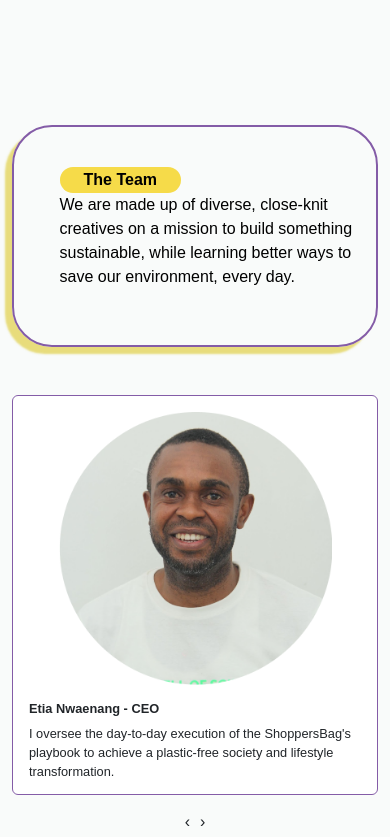
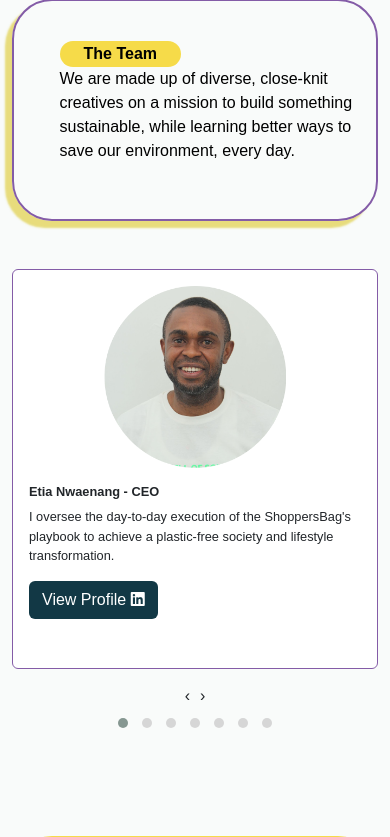
Before and after one commit to prezine/shoppersbag.co, a PHP site: page /about.html in a window 390 px wide. Shown: the part 4141-4978 px from the top of the page. Run offline with PHP 8.4, Linux system fonts and the light colour scheme; some web fonts are replaced.

Commit message:
latest update

```diff
--- a/about.html
+++ b/about.html
@@ -14,7 +14,8 @@
     <!-- <script src="./node_modules/@popperjs/core/dist/umd/popper.min.js"></script> -->
     <!-- <script src="./node_modules/bootstrap/dist/js/bootstrap.min.js"></script> -->
     <script src="https://cdn.jsdelivr.net/npm/bootstrap@5.2.2/dist/js/bootstrap.bundle.min.js"></script>
-    <script src="./assets/bootstrap/bootstrap-5.2.0-dist/js/bootstrap.bundle.js"></script>
+    <!-- <script src="./assets/bootstrap/bootstrap-5.2.0-dist/js/bootstrap.bundle.min.js"></script> -->
+
 
     <!-- CDN -->
     <!-- <script src="https://cdn.jsdelivr.net/npm/@popperjs/core@2.11.6/dist/umd/popper.min.js" integrity="sha384-oBqDVmMz9ATKxIep9tiCxS/Z9fNfEXiDAYTujMAeBAsjFuCZSmKbSSUnQlmh/jp3" crossorigin="anonymous"></script>
@@ -40,7 +41,7 @@
 </head>
 <body>
     <header>
-        <nav class="navbar navbar-expand-lg bg-whit mt-4 mb-5">
+        <nav class="navbar fixed-top navbar-expand-lg bg-white py-3 mb-5">
             <div class="container">
               <a class="navbar-brand " href="index.html"><img src="./assets/images/logo-brand.svg" width="250" alt="" class="ms-0 ms-sm-5"></a>
               <button class="navbar-toggler" type="button" data-bs-toggle="collapse" data-bs-target="#navbarNavAltMarkup" aria-controls="navbarNavAltMarkup" aria-expanded="false" aria-label="Toggle navigation">
@@ -50,7 +51,6 @@
                 <div class="navbar-nav mx-auto">
                   <a class="nav-link custom__nav-link text-capitalize active" aria-current="page" href="about.html">About us</a>
                   <a class="nav-link custom__nav-link ms-4" href="faq.html">FAQ</a>
-                  <!-- <a class="nav-link custom__nav-link ms-4" href="partners.html">Partners</a> -->
                   <a class="nav-link custom__nav-link ms-4 text-capitalize" href="impact.html">Impact</a>
                   <a class="nav-link custom__nav-link ms-4 text-capitalize"  href="blog.html">Blog</a>
                   <a class="nav-link custom__nav-link ms-4 text-capitalize"  href="contact.html">Contact us</a>
@@ -404,7 +404,7 @@
                 <div class="owl-carousel owl-theme d-lg-none d-block">
                     <div class="item" >
                         <div class="card" style="width: 100; height:400px; border: 1px solid #845CA7; font-family: 'Avenir',san-serif;">
-                            <img src="./assets/images/team-1.png" class="card-img-top w-75 mx-auto mt-3" alt="...">
+                            <img src="./assets/images/team-1.png" class="card-img-top w-50 mx-auto mt-3" alt="...">
                             <div class="card-body" style="height: 80;">
                               <h5 class="card-title " style="font-size: .8rem; font-weight:600; height:25;">Etia Nwaenang - CEO</h5>
                               <p class="card-text" style="font-size: .8rem; height: 40;" >I oversee the day-to-day execution of the ShoppersBag's playbook to achieve a plastic-free society and lifestyle transformation.</p>
@@ -414,7 +414,7 @@
                     </div>
                     <div class="item" >
                         <div class="card" style="width: 100; height:400px; border: 1px solid #845CA7; font-family: 'Avenir',san-serif;">
-                            <img src="./assets/images/team-6.png" class="card-img-top w-75 mx-auto mt-3" alt="...">
+                            <img src="./assets/images/team-6.png" class="card-img-top w-50 mx-auto mt-3" alt="...">
                             <div class="card-body" style="height: 80;">
                               <h5 class="card-title " style="font-size: .8rem; font-weight:600; height:25;">Gabriel Edward- Data Analytics and Protection Officer</h5>
                               <p class="card-text" style="font-size: .8rem; height: 40;" >I wear the social lenses from whence the world sees ShoppersBag, daily projecting messages that reflect our brand.</p>
@@ -424,7 +424,7 @@
                     </div>
                     <div class="item" >
                         <div class="card" style="width: 100; height:400px; border: 1px solid #845CA7; font-family: 'Avenir',san-serif;">
-                            <img src="./assets/images/team-2.png" class="card-img-top w-75 mx-auto mt-3" alt="...">
+                            <img src="./assets/images/team-2.png" class="card-img-top w-50 mx-auto mt-3" alt="...">
                             <div class="card-body" style="height: 80;">
                               <h5 class="card-title " style="font-size: .8rem; font-weight:600; height:25;">Akan Ebong - Media and Communication Lead</h5>
                               <p class="card-text" style="font-size: .8rem; height: 30;" >My turf is developing media and strengthening communication assets for ShoppersBag, As a global brand. </p>
@@ -434,7 +434,7 @@
                     </div>
                     <div class="item" >
                         <div class="card" style="width: 100; height:400px; border: 1px solid #845CA7; font-family: 'Avenir',san-serif;">
-                            <img src="./assets/images/team-3.png" class="card-img-top w-75 mx-auto mt-3" alt="...">
+                            <img src="./assets/images/team-3.png" class="card-img-top w-50 mx-auto mt-3" alt="...">
                             <div class="card-body" style="height: 80;">
                               <h5 class="card-title " style="font-size: .8rem; font-weight:600; height:25;"> Mbetobong John - Sustainability Campaign Officer</h5>
                               <p class="card-text" style="font-size: .8rem; height: 40;" >I bring my passion for education, people and planet to communicate sustainability stories and drive awareness.  </p>
@@ -444,7 +444,7 @@
                     </div>
                     <div class="item" >
                         <div class="card" style="width: 100; height:400px; border: 1px solid #845CA7; font-family: 'Avenir',san-serif;">
-                            <img src="./assets/images/team-5.png" class="card-img-top w-75 mx-auto mt-3" alt="...">
+                            <img src="./assets/images/team-5.png" class="card-img-top w-50 mx-auto mt-3" alt="...">
                             <div class="card-body" style="height: 80;">
                               <h5 class="card-title " style="font-size: .8rem; font-weight:600; height:25;">Arit Etuk- Research and Impact Lead</h5>
                               <p class="card-text" style="font-size: .8rem; height: 40;" >I oversee the day-to-day execution of the ShoppersBag's playbook to achieve a plastic-free society and lifestyle transformation.</p>
@@ -455,7 +455,7 @@
                     </div>
                     <div class="item" >
                         <div class="card" style="width: 100; height:400px; border: 1px solid #845CA7; font-family: 'Avenir',san-serif;">
-                            <img src="./assets/images/team-4.png" class="card-img-top w-75 mx-auto mt-3" alt="...">
+                            <img src="./assets/images/team-4.png" class="card-img-top w-50 mx-auto mt-3" alt="...">
                             <div class="card-body" style="height: 80;">
                               <h5 class="card-title " style="font-size: .8rem; font-weight:600; height:25;">Ubong Inyang - COO</h5>
                               <p class="card-text" style="font-size: .8rem; height: 40;" >I am always on the lookout for how we can weave ShoppersBag across different value chains. My menu list includes Operations, Strategy, Innovation and Funding.</p>
@@ -466,7 +466,7 @@
                     </div>
                     <div class="item" >
                         <div class="card" style="width: 100; height:400px; border: 1px solid #845CA7; font-family: 'Avenir',san-serif;">
-                            <img src="./assets/images/team-7.png" class="card-img-top w-75 mx-auto mt-3" alt="...">
+                            <img src="./assets/images/team-7.png" class="card-img-top w-50 mx-auto mt-3" alt="...">
                             <div class="card-body" style="height: 80;">
                               <h5 class="card-title " style="font-size: .8rem; font-weight:600; height:25">Judith Obinna - Administrative Officer</h5>
                               <p class="card-text" style="font-size: .8rem; height: 40;" >I oversee the day-to-day execution of the ShoppersBag's playbook to achieve a plastic-free society and lifestyle transformation.</p>
@@ -567,7 +567,7 @@
         $(document).ready(function() {
           $('.owl-carousel').owlCarousel({
             loop: true,
-            margin: 30,
+            margin: 10,
             responsiveClass: true,
             responsive: {
               0: {
--- a/assets/css/about.css
+++ b/assets/css/about.css
@@ -273,6 +273,9 @@
 
 @media (min-width:375px){
 
+    .about-section{
+        margin-top: 10rem !important;
+    }
     .hero-text{
         margin: 60px auto !important;
 
--- a/assets/css/blog.css
+++ b/assets/css/blog.css
@@ -136,6 +136,7 @@
 
 }
 @media(max-width:991px){
+
     .blog-avatar{
         width: 40% !important;
 
--- a/assets/css/contact.css
+++ b/assets/css/contact.css
@@ -87,6 +87,9 @@
     font-size: .8rem !important ;
 }
 @media (max-width:1400px){
+    .contact-hero-section{
+        margin-top: 10rem !important;
+    }
     .map{
         width: 100%;
         min-height: 400px;
@@ -131,5 +134,4 @@
     .footer-border{
         border-radius: 30px !important;
     }
-
 }
--- a/assets/css/impact.css
+++ b/assets/css/impact.css
@@ -38,12 +38,10 @@
 }
 
 .hero-section{
-    background-image: url('../images/impact/hero-rectangle.png');
+    background-color: var(--darkblue);
+    /* background-image: url('../images/impact/hero-rectangle.png'); */
     width: 100% !important;
     min-height: 700px !important;
-    background-position: center;
-    background-repeat: no-repeat;
-    background-size: cover;
     margin: 0 auto;
     border-radius: 80px !important;
 
@@ -190,6 +188,10 @@
 
 
  @media (min-width:375px){
+
+    .hero-section{
+        margin-top:  10rem !important;
+       }
     .hero-text--heading{
         font-size: 2rem !important;
         width: 80% !important;
@@ -334,6 +336,7 @@
 @media (min-width:1200px){
 
 
+
     .hero-text--heading span{
       color: transparent;
       text-shadow: 6px -4px 0px white;
--- a/assets/css/style.css
+++ b/assets/css/style.css
@@ -451,6 +451,9 @@
 
 @media (min-width: 375px) {
 
+    .index-section{
+        margin-top: 10rem !important;
+    }
     .hero-index p{
         margin-top: 20px !important ;
     }
--- a/blog.html
+++ b/blog.html
@@ -31,7 +31,7 @@
 </head>
 <body>
     <header>
-        <nav class="navbar navbar-expand-lg bg-whit mt-4 mb-5">
+        <nav class="navbar fixed-top navbar-expand-lg bg-white py-3  mb-5">
             <div class="container">
               <a class="navbar-brand " href="index.html"><img src="./assets/images/logo-brand.svg" width="250" alt="" class="ms-0 ms-sm-5"></a>
               <button class="navbar-toggler" type="button" data-bs-toggle="collapse" data-bs-target="#navbarNavAltMarkup" aria-controls="navbarNavAltMarkup" aria-expanded="false" aria-label="Toggle navigation">
--- a/contact.html
+++ b/contact.html
@@ -32,7 +32,7 @@
 </head>
 <body>
     <header>
-        <nav class="navbar navbar-expand-lg bg-whit mt-4 mb-5">
+        <nav class="navbar fixed-top navbar-expand-lg bg-white py-3 mb-5">
             <div class="container">
               <a class="navbar-brand " href="index.html"><img src="./assets/images/logo-brand.svg" width="250" alt="" class="ms-0 ms-sm-5"></a>
               <button class="navbar-toggler" type="button" data-bs-toggle="collapse" data-bs-target="#navbarNavAltMarkup" aria-controls="navbarNavAltMarkup" aria-expanded="false" aria-label="Toggle navigation">
@@ -57,7 +57,7 @@
     </header>
     <main>
         <div class="container">
-              <section class="contact-hero-section pt-3 pb-5 my-5 position-relative">
+              <section class="contact-hero-section pt-3 pb-5  position-relative">
                 <div class="row d-flex flex-column-reverse d-md-flex flex-md-row align-items-md-center">
                     <div class="col-sm-12 col-md-6 offset-md-0 col-lg-6 offset-lg-0  col-12 mt-5">
                         <h1 class="   contact-hero-title">Beautifully designed in  Africa</h1>
--- a/faq.html
+++ b/faq.html
@@ -33,7 +33,7 @@
 <body>
 
   <header>
-    <nav class="navbar navbar-expand-lg bg-whit mt-4 mb-5">
+    <nav class="navbar fixed-top navbar-expand-lg bg-white py-3 mb-5">
         <div class="container">
           <a class="navbar-brand " href="index.html"><img src="./assets/images/logo-brand.svg" width="250" alt="" class="ms-0 ms-sm-5"></a>
           <button class="navbar-toggler border-2 border-secondary" type="button" data-bs-toggle="collapse" data-bs-target="#navbarNavAltMarkup" aria-controls="navbarNavAltMarkup" aria-expanded="false" aria-label="Toggle navigation">
@@ -378,14 +378,14 @@
 
 
             <div class="row">
-              <div class="col-lg-8 offset-lg-4 col-xl-6 offset-xl-3 col-10 offset-1 col-sm-8 offset-sm-2 col-md-8  position-relative">
+              <div class="col-lg-8 offset-lg-2 col-xl-6 offset-xl-3 col-10 offset-1 col-sm-8 offset-sm-2 col-md-8  position-relative">
 
                   <img src="./assets/images/faq-more.svg" alt="" class="other-question">
 
               </div>
             </div>
             <div class="row mt-lg-1">
-              <div class="col-12 col-lg-8 offset-lg-2">
+              <div class="col-12 col-lg-9 offset-lg-2">
                 <div>
 
                   <article class="mt-lg-1 text-center">
--- a/impact.html
+++ b/impact.html
@@ -32,7 +32,7 @@
 </head>
 <body>
     <header>
-      <nav class="navbar navbar-expand-lg bg-white mt-4 mb-5">
+      <nav class="navbar fixed-top navbar-expand-lg bg-white py-3 mb-5">
           <div class="container">
             <a class="navbar-brand " href="index.html"><img src="./assets/images/logo-brand.svg" width="250" alt="" class="ms-0 ms-sm-5"></a>
             <button class="navbar-toggler" type="button" data-bs-toggle="collapse" data-bs-target="#navbarNavAltMarkup" aria-controls="navbarNavAltMarkup" aria-expanded="false" aria-label="Toggle navigation">
@@ -54,7 +54,7 @@
     </header>
     <main>
         <div class="container">
-              <section class="hero-section pt-3 pb-5 my-5 position-relative ">
+              <section class="hero-section pt-3 pb-5  position-relative impact-section ">
 
                   <div class="row mt-xl-5 mt-lg-5 mt-md-5 mt-sm-5 mt-5 ">
                     <div class="col-12 offset-1   col-xl-10 offset-xl-3  col-lg-10 offset-lg-2 col-md-9 offset-md-2 col-sm-10 offset-sm-1">
--- a/index.html
+++ b/index.html
@@ -30,8 +30,8 @@
     <title>Home</title>
 </head>
 <body>
-    <header>
-        <nav class="navbar navbar-expand-lg bg-whit mt-4 mb-5">
+    <header class="">
+        <nav class="navbar fixed-top navbar-expand-lg bg-white py-3 mb-5">
             <div class="container">
               <a class="navbar-brand " href="index.html"><img src="./assets/images/logo-brand.svg" width="250" alt="" class="ms-0 ms-sm-5"></a>
               <button class="navbar-toggler" type="button" data-bs-toggle="collapse" data-bs-target="#navbarNavAltMarkup" aria-controls="navbarNavAltMarkup" aria-expanded="false" aria-label="Toggle navigation">
--- a/readblog.html
+++ b/readblog.html
@@ -29,7 +29,7 @@
 </head>
 <body>
     <header>
-        <nav class="navbar navbar-expand-lg bg-whit mt-4 mb-5">
+        <nav class="navbar fixed-top navbar-expand-lg bg-white py-3 mb-5">
             <div class="container">
               <a class="navbar-brand " href="index.html"><img src="./assets/images/logo-brand.svg" width="250" alt="" class="ms-0 ms-sm-5"></a>
               <button class="navbar-toggler" type="button" data-bs-toggle="collapse" data-bs-target="#navbarNavAltMarkup" aria-controls="navbarNavAltMarkup" aria-expanded="false" aria-label="Toggle navigation">
```
